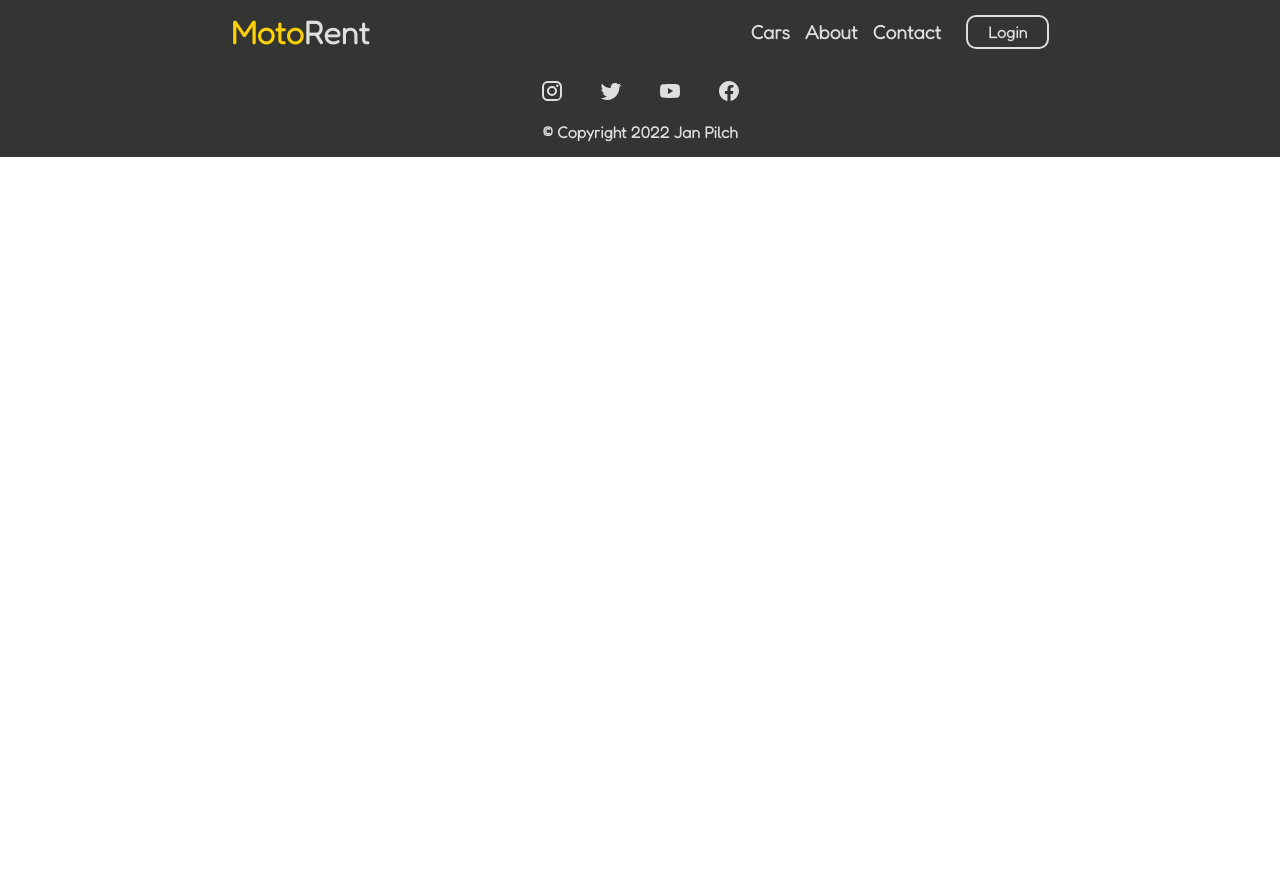
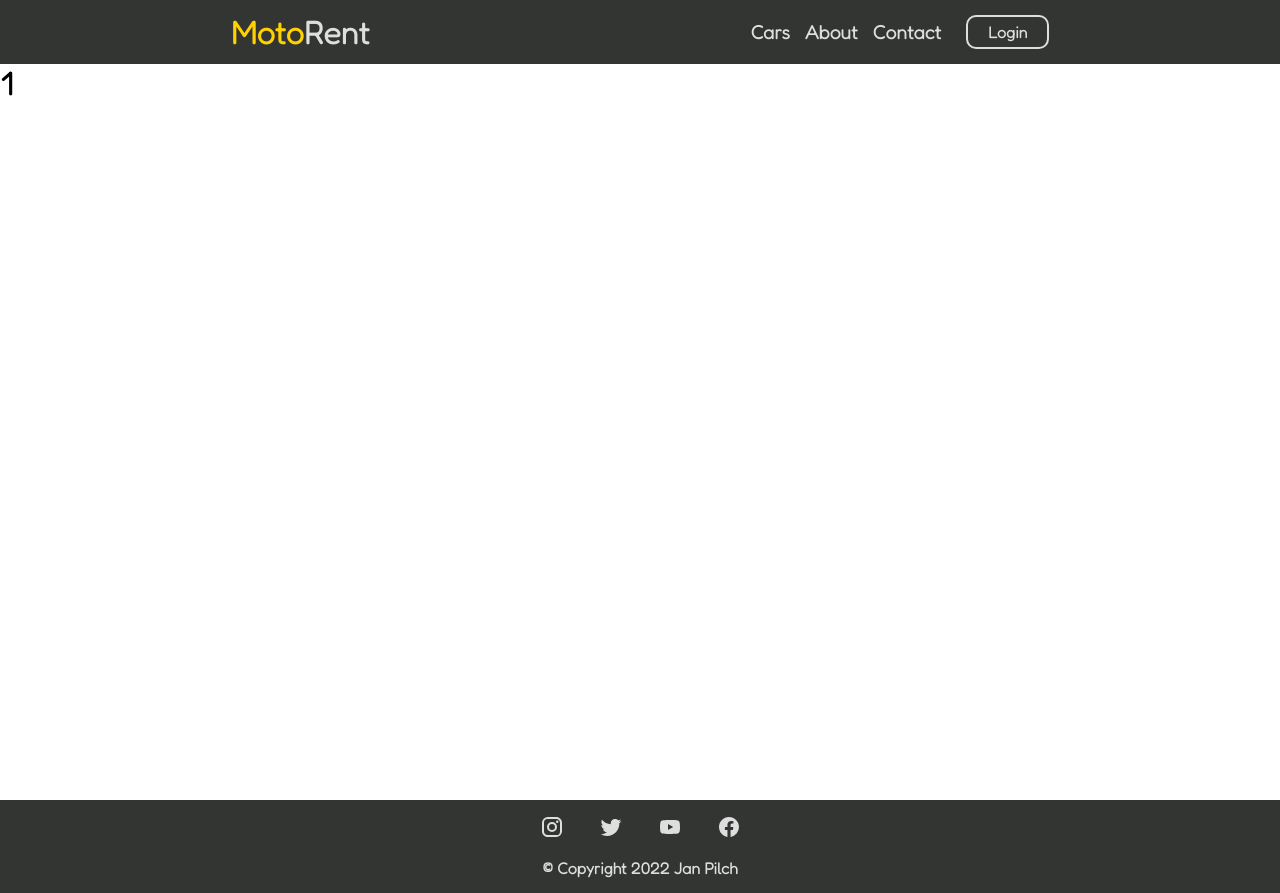
Before and after one commit to jpilch/car-rental, a React (Create React App) app in the folder client/: page /cars/1 in a window 1280 px wide. Before the commit the page ends 800 px from the top, so only its background shows below. Built offline with nearby package versions, Linux system fonts and the light colour scheme.

Commit message:
add car id to car details route

```diff
--- a/client/src/App.js
+++ b/client/src/App.js
@@ -21,7 +21,7 @@ function App() {
 					<Route path='/register' element={<Register />}/>
 					<Route path='/my-account' element={<UserAccount />}/>
 					<Route path='/cars' element={<CarListing />}/>
-					<Route path='/car-details' element={<CarDetails />}/>
+					<Route path='/cars/:id' element={<CarDetails />}/>
 				</Routes>
 				<Footer/>
 				< /Router>
--- a/client/src/components/CarItem.jsx
+++ b/client/src/components/CarItem.jsx
@@ -10,15 +10,12 @@ import {
     mdiSpeedometer
 } from '@mdi/js';
 import { useNavigate } from "react-router-dom";
-import {useDispatch} from "react-redux";
-import {chooseCar} from "../reducers/carSlice";
 
 const CarItem = (props) => {
-    const dispatch = useDispatch()
     const navigate = useNavigate()
+
     const seeOfferDetails = () => {
-        dispatch(chooseCar(props.car_id))
-        navigate('/car-details')
+        navigate(`/cars/${props.car_id}`)
     }
 
     const imgStyle = {
--- a/client/src/components/CarOffer.jsx
+++ b/client/src/components/CarOffer.jsx
@@ -2,19 +2,14 @@ import '../css/CarOffer.css'
 import React from 'react'
 import CustomButton from "./CustomButton";
 import {Link} from 'react-router-dom'
-import {useDispatch} from "react-redux";
-import {chooseCar} from "../reducers/carSlice";
 
 const CarOffer = ({ priceThreeDays, seeOfferDetails }) => {
-    const dispatch = useDispatch()
-
     return (
         <div className="car-offer">
             <div className="price">
                 <p>Price for 5 days:</p>
                 <h3>{priceThreeDays} pln</h3>
             </div>
-            <Link to='/car-details'>
             <CustomButton
                 onClick={seeOfferDetails}
                 bgHover={'var(--clr-highlight'}
@@ -22,7 +17,6 @@ const CarOffer = ({ priceThreeDays, seeOfferDetails }) => {
                 colorHover={'var(--clr-dark)'}
                 text={'See offer'}
             />
-            </Link>
         </div>
     )
 }
--- a/client/src/pages/CarDetails.jsx
+++ b/client/src/pages/CarDetails.jsx
@@ -1,21 +1,12 @@
 import '../css/CarDetails.css'
-import {useDispatch, useSelector} from "react-redux";
-import {useEffect, useRef} from "react";
+import {useParams} from "react-router-dom";
 
 const CarDetails = () => {
-    const {chosenCarId} = useSelector(state => state.carReducer)
-    const carIdRef = useRef()
-
-    useEffect(() => {
-        carIdRef.current = chosenCarId
-    }, [chosenCarId])
-
-    console.log(chosenCarId)
-    console.log(carIdRef)
+    const { id } = useParams()
 
     return (
         <main id="car-details">
-            <h1>{chosenCarId}</h1>
+            <h1>{id}</h1>
         </main>
     )
 }
```
Lines whose indentation alone changed are shown as unchanged.
